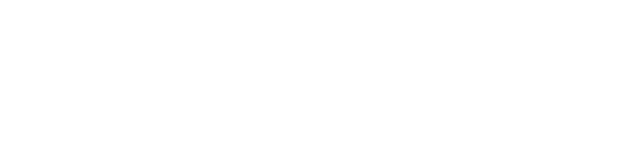
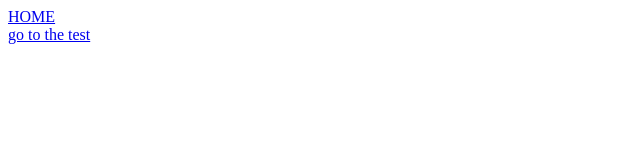
Before and after one commit to yellow-alone/yellow-alone.github.io, a plain HTML site: page index.html in a window 1280 px wide. Shown: the whole page, without its empty margins (0-640 px from the left). Drawn offline with Linux system fonts and the light colour scheme.

Commit message:
add test link

```diff
--- a/index.html
+++ b/index.html
@@ -4,6 +4,7 @@
     <title>hoge</title>
   </head>
   <body>
-    <!-- comment -->
+    <a href="https://yellow-alone.github.io/index.html">HOME</a><br>
+    <a href="https://yellow-alone.github.io/test">go to the test</a>
   </body>
 </html>
```
